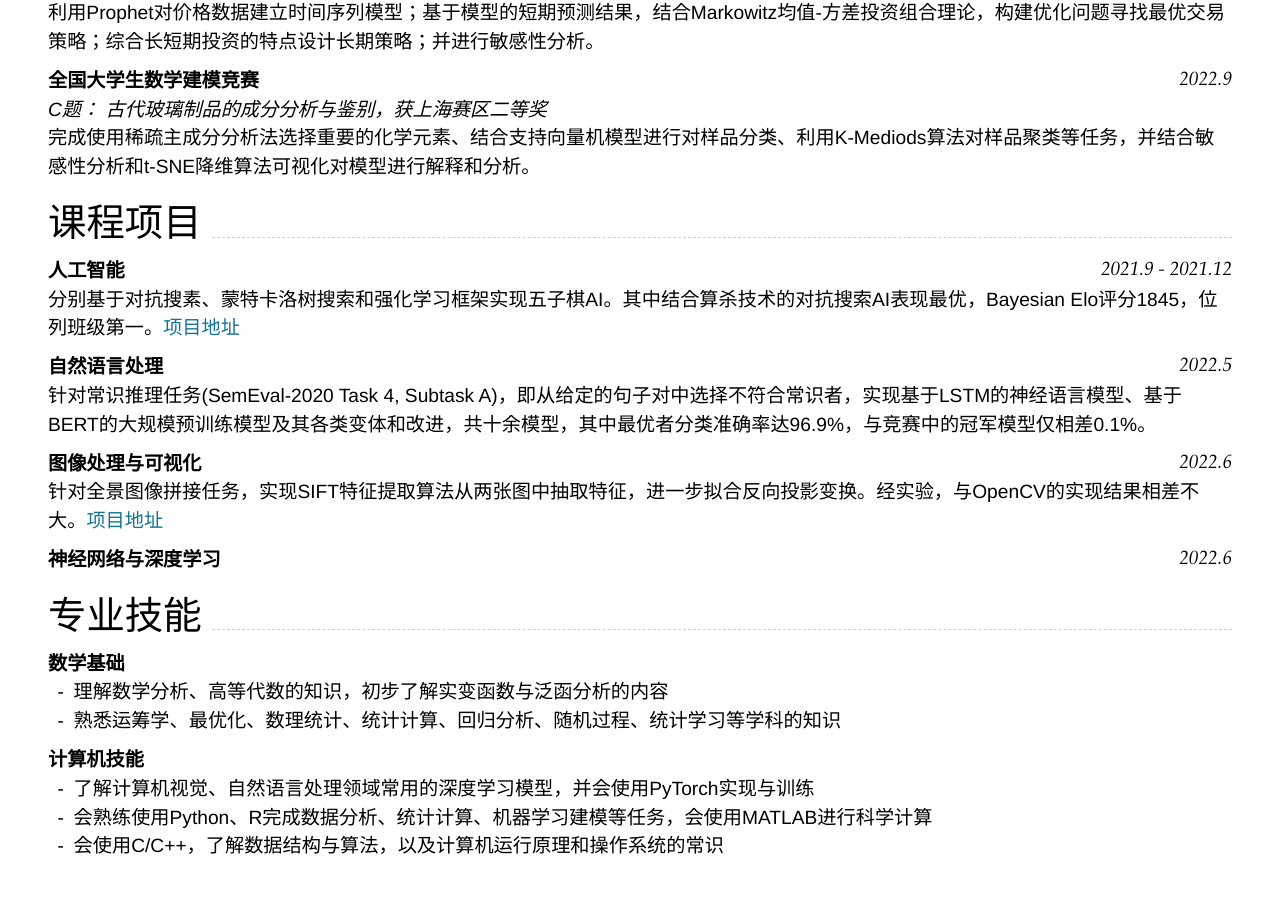
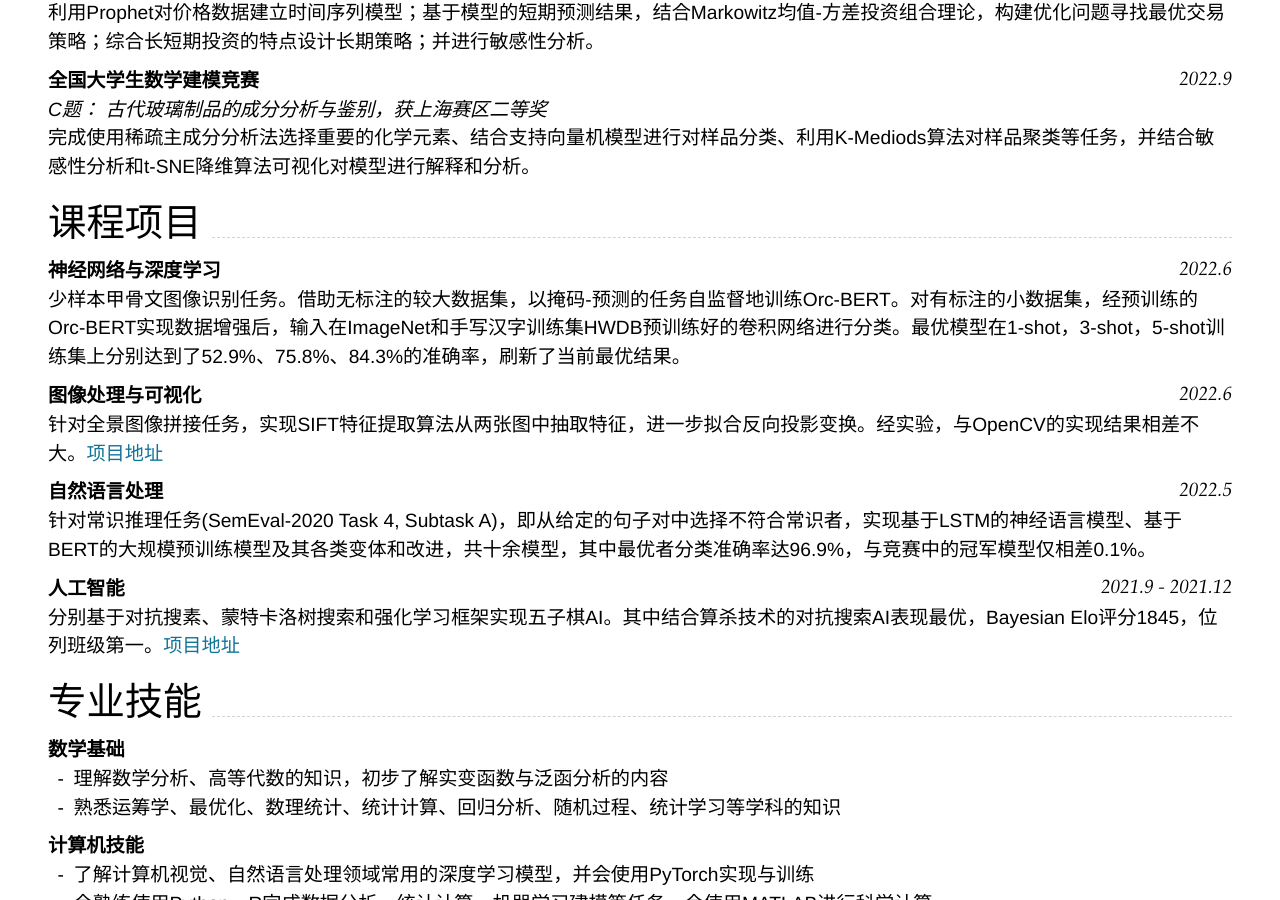
Before and after one commit to Darkroom-Godot/CV, a Jekyll site: the page built from index.md, in a window 1280 px wide and 900 px high, scrolled down 786 px. Built offline with Jekyll 4.4.1, drawn with Linux system fonts in a browser that asks for light colours; nearby versions of some CDN libraries.

Commit message:
补充项目经历

```diff
--- a/index.md
+++ b/index.md
@@ -48,16 +48,18 @@ _C题： 古代玻璃制品的成分分析与鉴别，获上海赛区二等奖_<
 
 ## 课程项目
 
-### **人工智能** `2021.9 - 2021.12 `
-分别基于对抗搜素、蒙特卡洛树搜索和强化学习框架实现五子棋AI。其中结合算杀技术的对抗搜索AI表现最优，Bayesian Elo评分1845，位列班级第一。[项目地址](https://github.com/Darkroom-Godot/DATA130008.01-Group-Project-Gomoku)
+### **神经网络与深度学习** `2022.6 `
+少样本甲骨文图像识别任务。借助无标注的较大数据集，以掩码-预测的任务自监督地训练Orc-BERT。对有标注的小数据集，经预训练的Orc-BERT实现数据增强后，输入在ImageNet和手写汉字训练集HWDB预训练好的卷积网络进行分类。最优模型在1-shot，3-shot，5-shot训练集上分别达到了52.9%、75.8%、84.3%的准确率，刷新了当前最优结果。
+
+### **图像处理与可视化** `2022.6 `
+针对全景图像拼接任务，实现SIFT特征提取算法从两张图中抽取特征，进一步拟合反向投影变换。经实验，与OpenCV的实现结果相差不大。[项目地址](https://gitee.com/Hu-Icarus/image-process)
 
 ### **自然语言处理** `2022.5 `
 针对常识推理任务(SemEval-2020 Task 4, Subtask A)，即从给定的句子对中选择不符合常识者，实现基于LSTM的神经语言模型、基于BERT的大规模预训练模型及其各类变体和改进，共十余模型，其中最优者分类准确率达96.9%，与竞赛中的冠军模型仅相差0.1%。
 
-### **图像处理与可视化** `2022.6 `
-针对全景图像拼接任务，实现SIFT特征提取算法从两张图中抽取特征，进一步拟合反向投影变换。经实验，与OpenCV的实现结果相差不大。[项目地址](https://gitee.com/Hu-Icarus/image-process)
+### **人工智能** `2021.9 - 2021.12 `
+分别基于对抗搜素、蒙特卡洛树搜索和强化学习框架实现五子棋AI。其中结合算杀技术的对抗搜索AI表现最优，Bayesian Elo评分1845，位列班级第一。[项目地址](https://github.com/Darkroom-Godot/DATA130008.01-Group-Project-Gomoku)
 
-### **神经网络与深度学习** `2022.6 `
 
 ## 专业技能
 
```
